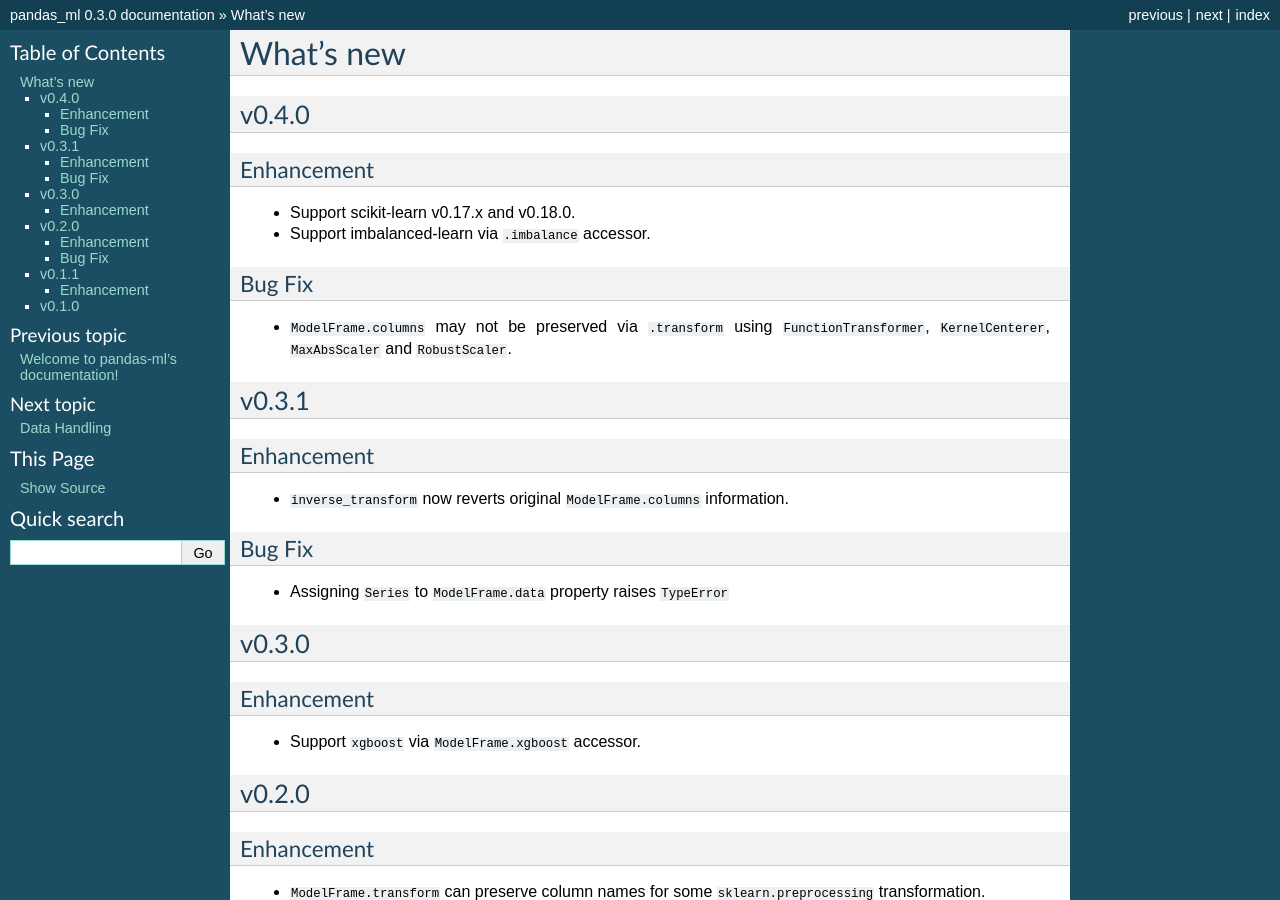
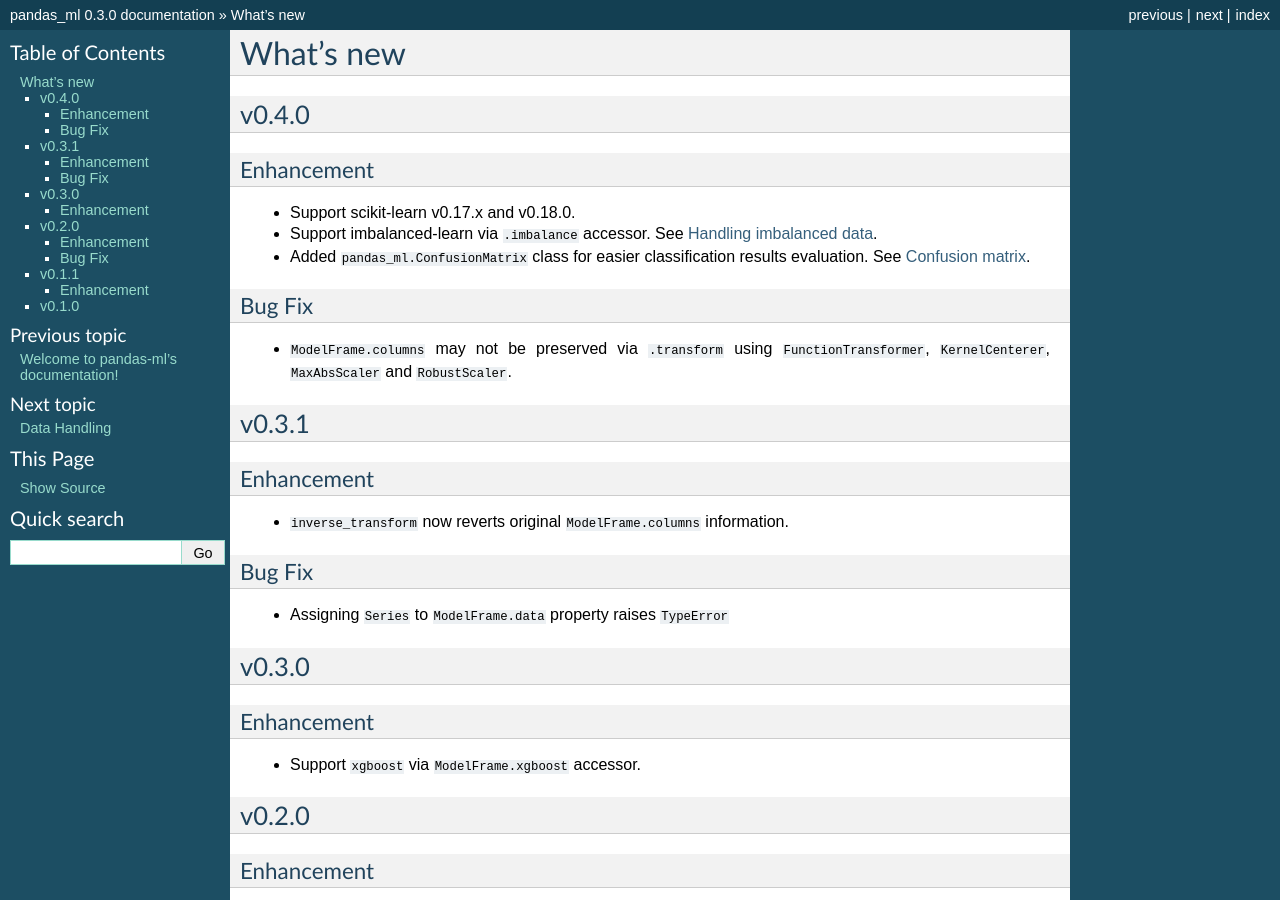
Before and after one commit to pandas-ml/pandas-ml, a Sphinx documentation site: the page built from doc/source/whatsnew.rst, in a window 1280 px wide and 900 px high. Built offline with Sphinx 7.4.7, drawn with Linux system fonts in a browser that asks for light colours; pages that are not in the unit, such as notebooks, are missing from menus.

Commit message:
DOC: Update release note (#88)

```diff
--- a/doc/source/imbalance.rst
+++ b/doc/source/imbalance.rst
@@ -1,4 +1,3 @@
-
 Handling imbalanced data
 ========================
 
--- a/doc/source/whatsnew.rst
+++ b/doc/source/whatsnew.rst
@@ -9,7 +9,8 @@
 ^^^^^^^^^^^
 
 - Support scikit-learn v0.17.x and v0.18.0.
-- Support imbalanced-learn via ``.imbalance`` accessor.
+- Support imbalanced-learn via ``.imbalance`` accessor. See :doc:`imbalance`.
+- Added ``pandas_ml.ConfusionMatrix`` class for easier classification results evaluation. See :doc:`conf_mat`.
 
 Bug Fix
 ^^^^^^^
```
